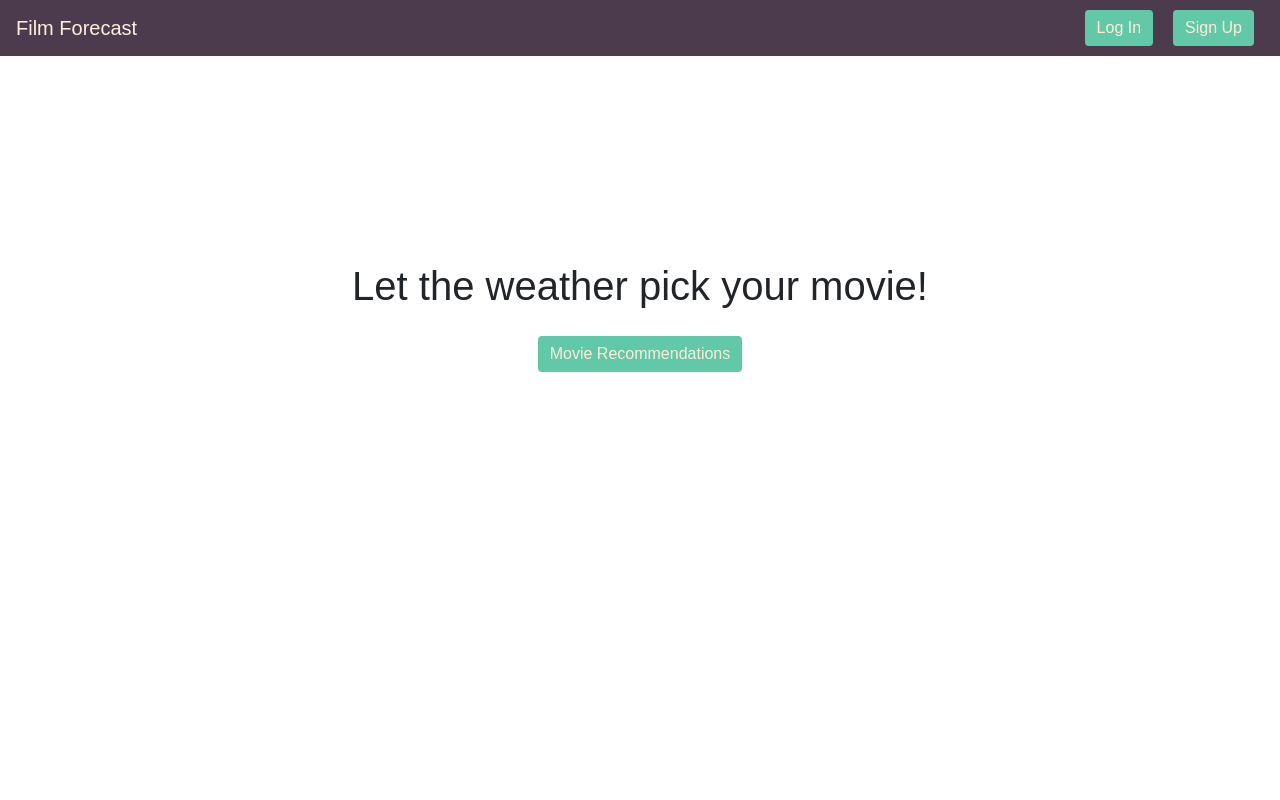
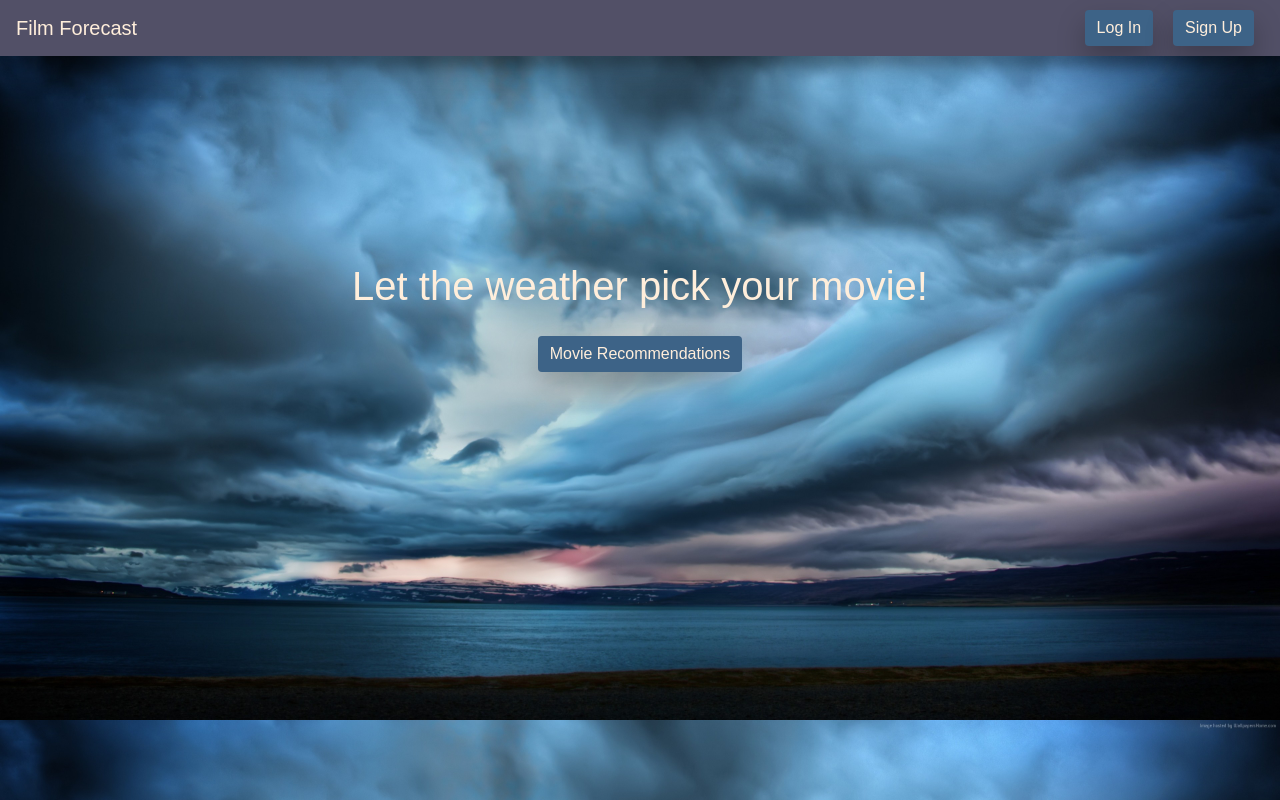
Before and after one commit to MayraJaimes/movie_app, a React (Create React App) app in the folder client/: page / in a window 1280 px wide. Built offline with nearby package versions, Linux system fonts and the light colour scheme.

Commit message:
new background image and changed stylings

```diff
--- a/client/src/App.css
+++ b/client/src/App.css
@@ -1,5 +1,10 @@
 .App {
   text-align: center;
+}
+
+body {
+  background-image: url(/assets/images/clouds.jpg);
+  background-size: cover;
 }
 
 /* .App-logo {
@@ -23,6 +28,7 @@
   margin: 0 auto;
   padding-top: 200px;
   padding-bottom: 20px;
+  color: #FFEEDB;
 }
 
 
--- a/client/src/components/Navbar/Navbar.css
+++ b/client/src/components/Navbar/Navbar.css
@@ -1,6 +1,7 @@
 .navbar {
-    background-color: #4C3B4D;
-    color: white;
+    background-color: #525067;
+    box-shadow: 0 14px 28px rgba(0,0,0,.25), 0 10px 10px rgba(0,0,0,.22);
+
 }
 
 .navbar-brand {
@@ -8,8 +9,9 @@
 }
 
 .btn {
-    background-color: #61C9A8;
+    background-color: #3d6387;
     border-style: none;
     margin: 0 10px;
     color: #FFEEDB;
+    box-shadow: 0 14px 28px rgba(0,0,0,.25);
 }
```
Also changed, not shown: client/public/assets/images/clouds.jpg (added).
